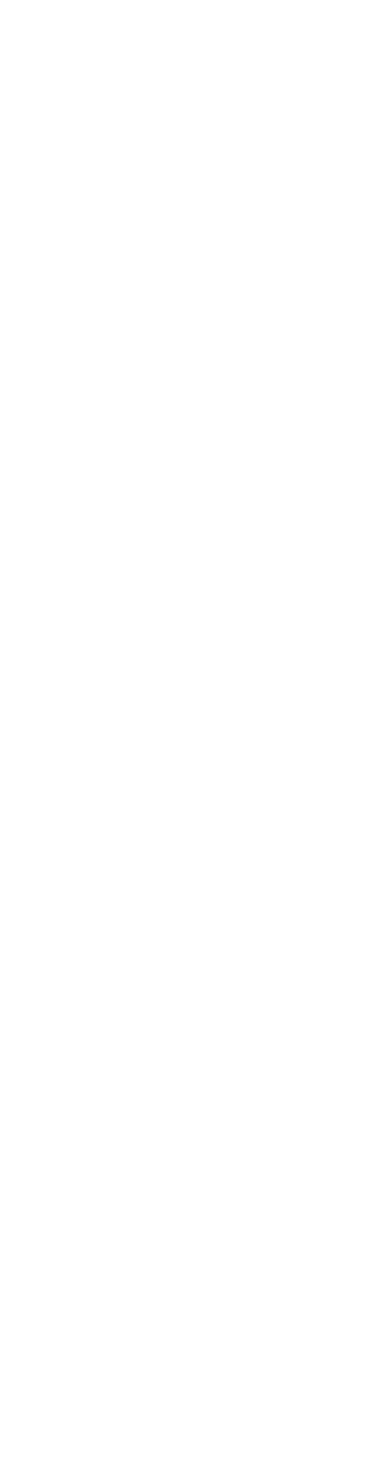
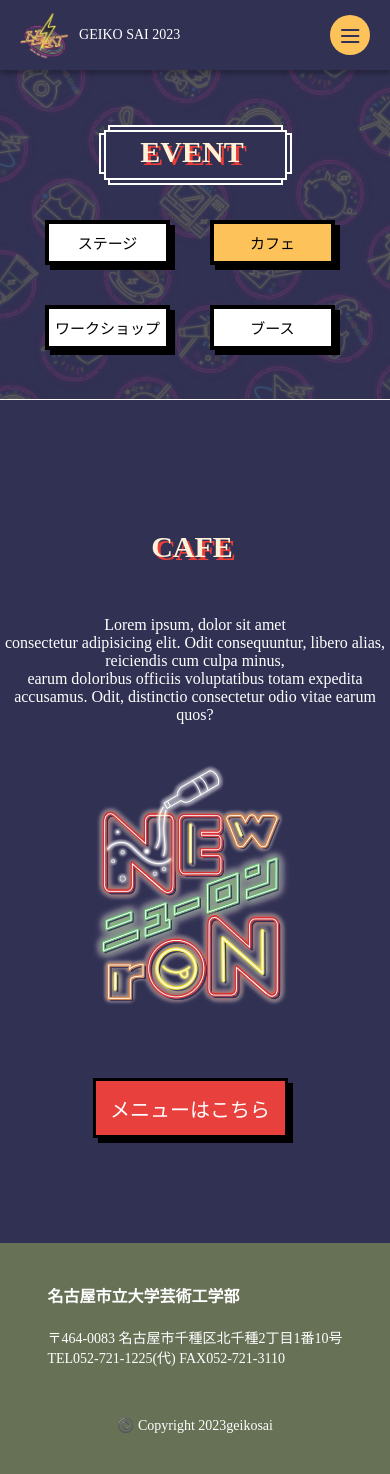
Before and after one commit to Eubulon3/geikosai_2023, a plain HTML site: page public/event/cafe.html in a window 390 px wide. Before the commit the page ends 844 px from the top, so only its background shows below. Drawn offline with nearby package versions, Linux system fonts and the light colour scheme.

Commit message:
カフェページ完成

```diff
--- /dev/null
+++ b/public/css/cafe.css
@@ -0,0 +1,148 @@
+.cafe-explain {
+  width: 100%;
+  background-color: var(--dark_purple);
+  position: relative;
+  display: flex;
+  justify-content: center;
+  align-items: center;
+  padding: 100px 0;
+  flex-direction: column;
+}
+.title-cafe {
+  width: 300px;
+  height: 100px;
+  display: flex;
+  justify-content: center;
+  align-items: center;
+  position: relative;
+}
+.title-cafe h2 {
+  font-size: 40px;
+  color: #eb3e37;
+  position: relative;
+}
+.title-cafe h2::before {
+  position: absolute;
+  top: -3px;
+  left: -3px;
+  color: #fff2d8;
+  font-size: 40px;
+  content: "CAFE";
+}
+.title-cafe div {
+  position: relative;
+}
+.cafe-explain p {
+  text-align: center;
+  color: white;
+}
+
+@media screen and (max-width: 768px) {
+  .title-cafe h2 {
+    font-size: 30px;
+  }
+
+  .title-cafe h2::before {
+    font-size: 30px;
+  }
+}
+
+.cafe-contents {
+  width: 100%;
+  display: flex;
+  justify-content: center;
+  align-items: center;
+  flex-direction: column;
+  gap: 60px;
+  background-color: var(--dark_purple);
+  padding-bottom: 100px;
+}
+
+.cafe-content1 {
+  background-color: var(--dark_purple);
+  display: flex;
+  justify-content: center;
+  width: 100%;
+}
+
+.cafe-imgs {
+  background-color: var(--dark_purple);
+  display: flex;
+  justify-content: space-between;
+  align-items: center;
+  width: 80%;
+}
+
+.cafe-imgs img {
+  width: 40%;
+}
+
+.menu-imgs {
+  display: flex;
+  justify-content: space-between;
+  align-items: center;
+  width: 50%;
+}
+
+.menu-imgs img {
+  width: 40%;
+  aspect-ratio: 1/1;
+}
+
+@media screen and (max-width: 768px) {
+  .cafe-explain {
+    padding-bottom: 20px;
+  }
+  .cafe-imgs {
+    justify-content: center;
+  }
+  .menu-imgs {
+    display: none;
+  }
+  .cafe-imgs img {
+    width: 70%;
+  }
+}
+
+.cafe-content2 {
+  background-color: var(--dark_purple);
+  width: 100%;
+  display: flex;
+  justify-content: center;
+}
+
+.back-black-cafe {
+  width: 30%;
+  position: relative;
+  /* width: 250px; */
+  height: 60px;
+  background-color: #000;
+}
+
+.event-nav-box-cafe {
+  position: absolute;
+  top: -5px;
+  left: -5px;
+  /* width: 250px; */
+  width: 100%;
+  height: 100%;
+  background-color: #E8403D;
+  border: 3px solid #000;
+  display: flex;
+  justify-content: center;
+  align-items: center;
+}
+.event-nav-box-cafe a {
+  text-decoration: none;
+  color: white;
+  font-size: 25px;
+}
+
+@media screen and (max-width: 768px) {
+  .back-black-cafe{
+    width: 50%;
+  }
+  .event-nav-box-cafe a {
+    font-size: 20px;
+  }
+}
--- a/public/event/cafe.html
+++ b/public/event/cafe.html
@@ -0,0 +1,168 @@
+<!DOCTYPE html>
+<html lang="en">
+  <head>
+    <meta charset="UTF-8" />
+    <meta name="viewport" content="width=device-width, initial-scale=1.0" />
+    <title>Document</title>
+    <script src="https://cdn.jsdelivr.net/npm/jquery@3.6.4/dist/jquery.min.js"></script>
+    <script src="../js/common.js"></script>
+    <link rel="stylesheet" href="../css/style.css" />
+    <link rel="stylesheet" href="../css/cafe.css" />
+  </head>
+  <body>
+    <header class="header">
+      <div class="header_title">
+        <a href="#" class="header_logo_a">
+          <img
+            src="../image/index/main_logo.png"
+            alt="メインロゴ"
+            class="header_logo"
+        /></a>
+        <a href="#" class="navi_element">GEIKO SAI 2023</a>
+      </div>
+      <div class="navi" id="hamburgerMenu">
+        <a href="#ABOUT" class="navi_element">ABOUT</a>
+        <a href="#EVENT" class="navi_element">EVENT</a>
+        <a href="#CM" class="navi_element">CM</a>
+      </div>
+      <!-- ハンバーガーメニュー -->
+      <button class="hamburger-menu" id="js-hamburger-menu">
+        <span class="hamburger-menu__bar"></span>
+        <span class="hamburger-menu__bar"></span>
+        <span class="hamburger-menu__bar"></span>
+      </button>
+      <nav class="navigation">
+        <div class="navigation_frame">
+          <div style="width: 40%">
+            <p>ABOUT</p>
+            <div class="navigation_list">
+              <div class="neon-line"></div>
+              <ul class="navigation_ul">
+                <li>
+                  <a href="#">テーマ</a>
+                </li>
+                <li>
+                  <a href="#">アクセス</a>
+                </li>
+                <li>
+                  <a href="#">SNS</a>
+                </li>
+              </ul>
+            </div>
+          </div>
+          <div style="width: 45%">
+            <p>EVENT</p>
+            <div class="navigation_list">
+              <div class="neon-line" style="height: 120px"></div>
+              <ul class="navigation_ul">
+                <li>
+                  <a href="#">ステージ</a>
+                </li>
+                <li>
+                  <a href="#">ワークショップ</a>
+                </li>
+                <li>
+                  <a href="#">ブース</a>
+                </li>
+                <li>
+                  <a href="#">カフェ</a>
+                </li>
+              </ul>
+            </div>
+          </div>
+          <div style="width: 40%; padding-top: 10%">
+            <p>CM</p>
+            <div class="navigation_list">
+              <div class="neon-line" style="height: 60px"></div>
+              <ul class="navigation_ul">
+                <li>
+                  <a href="#">映像</a>
+                </li>
+                <li>
+                  <a href="#">グッズ</a>
+                </li>
+              </ul>
+            </div>
+          </div>
+          <div style="width: 45%"></div>
+          <div class="navigation_img">
+            <img src="../image/index/instagram.png" alt="インスタアイコン" />
+            <img src="../image/index/twitter.png" alt="twitterアイコン" />
+            <img src="../image/index/tiktok.png" alt="tiktokアイコン" />
+          </div>
+        </div>
+      </nav>
+    </header>
+    <main>
+      <div class="top">
+        <div class="top-title">
+          <div class="top-title-rect"></div>
+          <div class="back-purple">
+            <h2>EVENT</h2>
+          </div>
+        </div>
+        <div class="event-nav">
+          <div class="back-black">
+            <div class="event-nav-box">
+              <a href="./movie.html">ステージ</a>
+            </div>
+          </div>
+          <div class="back-black">
+            <div class="event-nav-box" style="background-color: #fdc25a">
+              <a href="./goods.html">カフェ</a>
+            </div>
+          </div>
+          <div class="back-black">
+            <div class="event-nav-box">
+              <a href="./goods.html">ワークショップ</a>
+            </div>
+          </div>
+          <div class="back-black">
+            <div class="event-nav-box">
+              <a href="./goods.html">ブース</a>
+            </div>
+          </div>
+        </div>
+      </div>
+      <div class="cafe-explain">
+        <div class="title-cafe">
+          <h2>CAFE</h2>
+        </div>
+        <p>
+          Lorem ipsum, dolor sit amet
+          <br />consectetur adipisicing elit. Odit consequuntur, libero alias,
+          reiciendis cum culpa minus, <br />earum doloribus officiis
+          voluptatibus totam expedita accusamus. Odit, distinctio consectetur
+          odio vitae earum quos?
+        </p>
+      </div>
+      <div class="cafe-contents">
+        <div class="cafe-content1">
+          <div class="cafe-imgs">
+            <img src="../image/cafe/cafe-logo.png" alt="カフェロゴ" />
+            <div class="menu-imgs">
+              <img src="../image/cafe/cafe_menu_1.png" alt="カフェメニュー1" />
+              <img src="../image/cafe/cafe_menu_2.png" alt="カフェメニュー2" />
+            </div>
+          </div>
+        </div>
+        <div class="cafe-content2">
+          <div class="back-black-cafe">
+            <div class="event-nav-box-cafe">
+              <a href="./movie.html">メニューはこちら</a>
+            </div>
+          </div>
+        </div>
+      </div>
+    </main>
+    <footer class="footer">
+      <p>
+        <span>名古屋市立大学芸術工学部</span>
+        <br />
+        〒464-0083 名古屋市千種区北千種2丁目1番10号 <br />TEL052-721-1225(代)
+        FAX052-721-3110
+      </p>
+      <p>©️ Copyright 2023geikosai</p>
+    </footer>
+  </body>
+</html>
```
Also changed, not shown: public/css/style.css (line endings or trailing spaces), public/image/cafe/cafe-logo.png (added), public/image/cafe/cafe_menu_1.png (added), public/image/cafe/cafe_menu_2.png (added).
